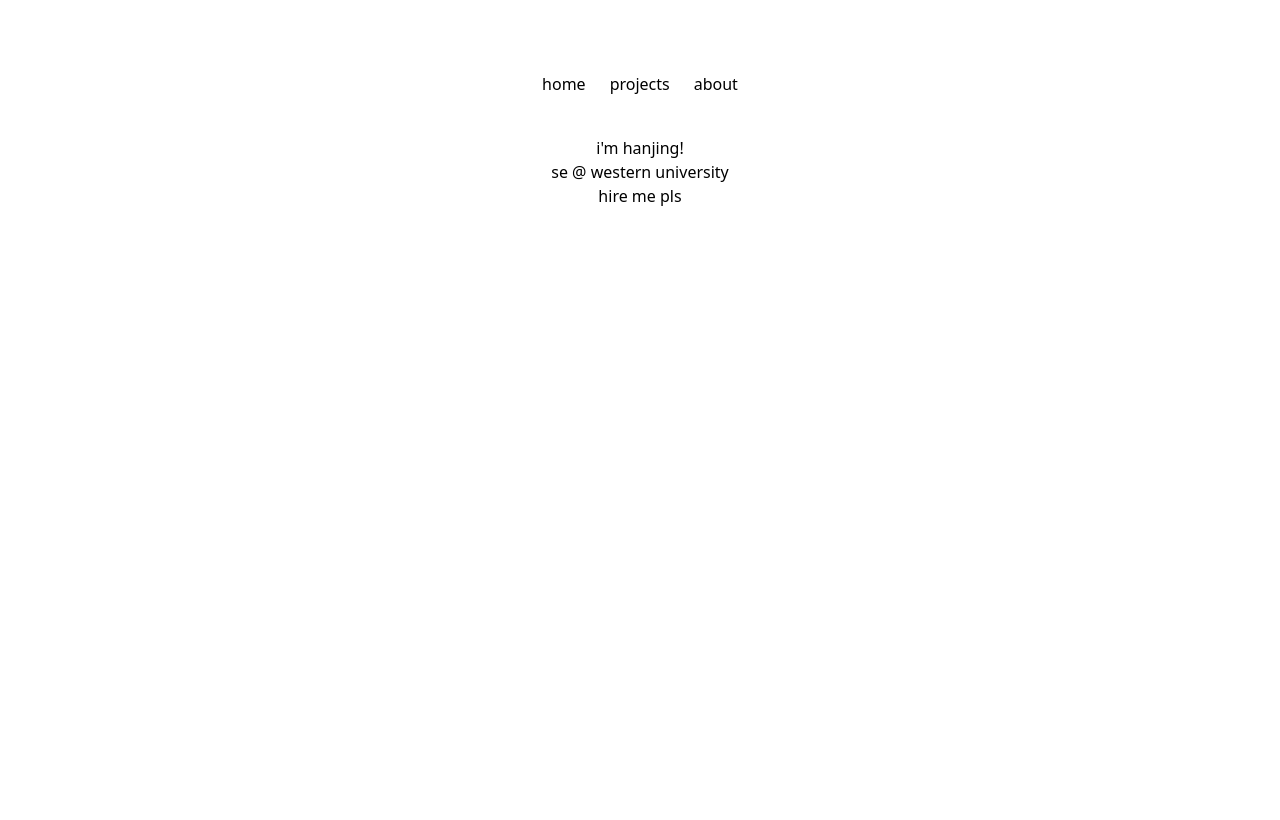
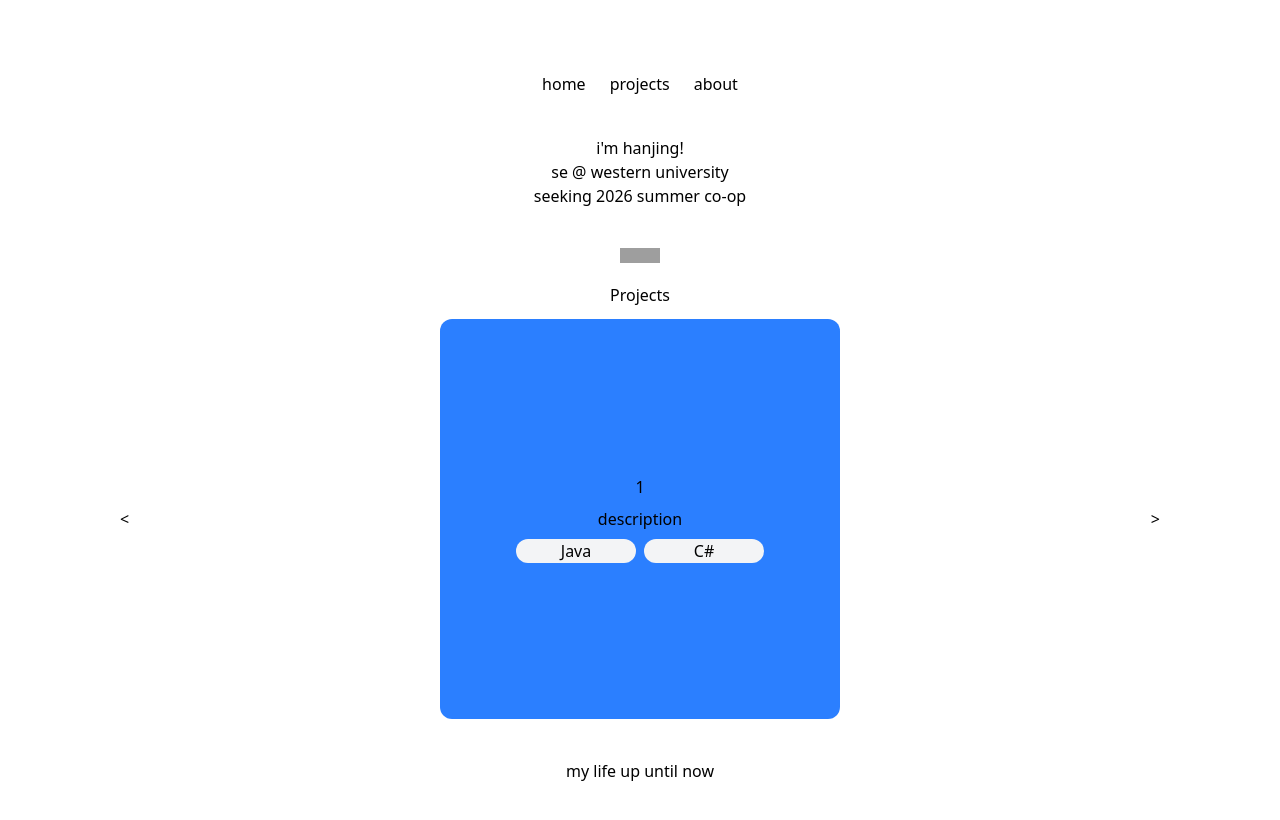
Before and after one commit to hanjing06/hanjing.dev, a Next.js app: page / in a window 1280 px wide. Shown: the top 820 px of the page. Built offline with nearby package versions, Linux system fonts and the light colour scheme; grey boxes are pictures that could not be loaded.

Commit message:
Moved nextjs links from layout to page

```diff
--- a/app/page.tsx
+++ b/app/page.tsx
@@ -1,23 +1,40 @@
 'use client';
+
+import Projects from "./projects/page";
+import About from "./about/page";
 
 export default function Home() {
   return (
-    <main className = "m-10 text-center">
+    <main>
+    <section id="home" className = "m-10 text-center">
     {/*main title*/}
     <h1>i'm hanjing!</h1>
 
     {/*header*/}
-    <p>
-      <span>se @ western university</span>
-    </p>
+    <p><span>se @ western university</span></p>
+
     {/*buttons*/}
-    <a href="mailto:hanjinglin8@gmail.com"
-      target="_blank"
-    >
+    <p><a href="mailto:hanjinglin8@gmail.com">
       <span>
-        hire me pls
+        seeking 2026 summer co-op
       </span>
-    </a>
+    </a></p>
+    </section>
+
+    <div className="m-auto flex justify-center">
+      <a href="https://github.com/hanjing06" target="loading" className="w-5"><img src="github.png" alt="github"/></a>
+      <a href="https://www.linkedin.com/in/hanjing-lin-790252113/" target="loading" className="w-5"><img src="linkedin.png" alt="linkedin"/></a>
+    </div>
+
+    {/*projects*/}
+    <section id="projects">
+    <Projects />
+    </section>
+
+    {/*about*/}
+    <section id="about">
+    <About />
+    </section>
 
     </main>
    );
```
